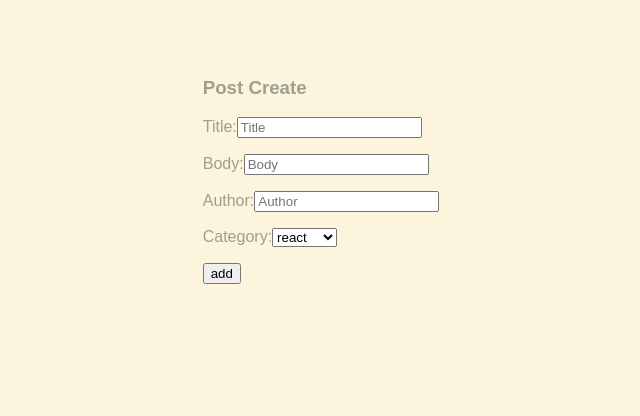
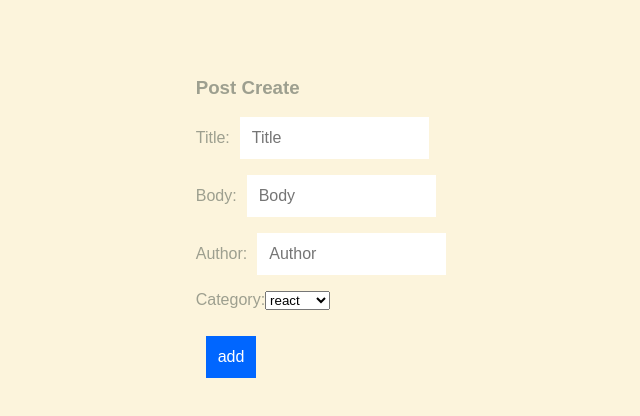
Before and after one commit to makkev/readable, a React (Create React App) app in the folder frontend/: page /create in a window 1280 px wide. Shown: the top 416 px of the page, without its empty margins (319-959 px from the left). Built offline with nearby package versions, Linux system fonts and the light colour scheme.

Commit message:
button and input styling

```diff
--- a/frontend/src/components/posts_create.js
+++ b/frontend/src/components/posts_create.js
@@ -15,7 +15,7 @@ class PostsCreate extends Component {
   }
   render() {
     return (
-      <div>
+      <div className="postListMain">
         <h3>Post Create</h3>
         <form>
           <p>
--- a/frontend/src/readable.css
+++ b/frontend/src/readable.css
@@ -10,3 +10,26 @@
   margin-bottom: 15px;
   border-radius: 5px;
 }
+
+.postListMain button {
+  padding: 10px;
+  font-size: 16px;
+  margin: 10px;
+  margin-right: 0px;
+  background-color: #0066FF;
+  color: #FFF;
+  border: 2px solid #0066FF;
+}
+.postListMain button:hover {
+  background-color: #003399;
+  border: 2px solid #003399;
+  cursor: pointer;
+}
+
+.postListMain input {
+  padding: 10px;
+  font-size: 16px;
+  border: 2px solid #FFF;
+  width: 165px;
+  margin-left: 10px;
+}
```
